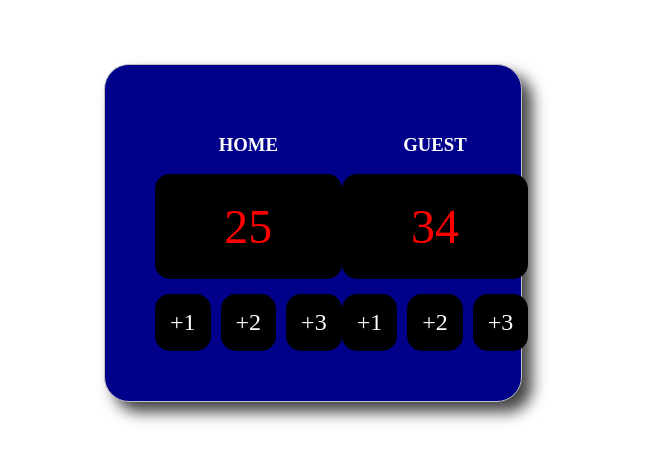
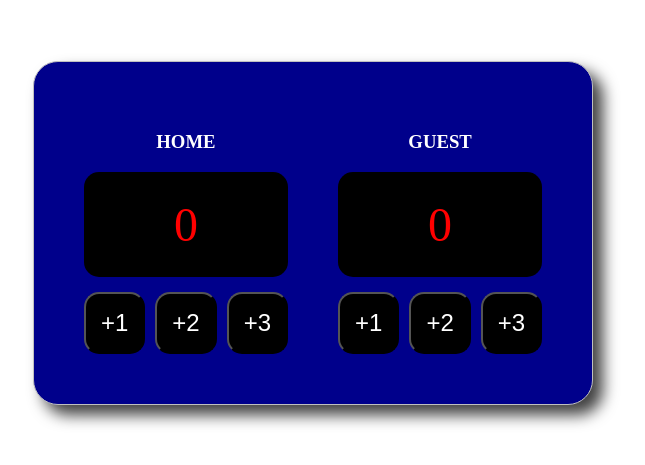
Before and after one commit to Morten-Kodehode/scrimba-basketballScoreboard, a plain HTML site: page index.html in a window 1280 px wide. Shown: the part 175-640 px from the top of the page, without its empty margins (327-972 px from the left). Drawn offline with Linux system fonts and the light colour scheme.

Commit message:
updated some markup and styles. Finished the JS part

```diff
--- a/index.html
+++ b/index.html
@@ -9,22 +9,34 @@
   </head>
   <body>
     <div class="container">
-      <div>
+      <div id="home">
         <h3>HOME</h3>
-        <div class="scoreBox" id="scoreBoxHome">25</div>
+        <div class="scoreBox" id="scoreBoxHome">0</div>
         <div class="scoreBtns">
-          <div class="scoreBtn" id="homeBtn1">+1</div>
-          <div class="scoreBtn" id="homeBtn2">+2</div>
-          <div class="scoreBtn" id="homeBtn3">+3</div>
+          <button class="scoreBtn" id="homeBtn1" onclick="add1Home()">
+            +1
+          </button>
+          <button class="scoreBtn" id="homeBtn2" onclick="add2Home()">
+            +2
+          </button>
+          <button class="scoreBtn" id="homeBtn3" onclick="add3Home()">
+            +3
+          </button>
         </div>
       </div>
-      <div>
+      <div id="guest">
         <h3>GUEST</h3>
-        <div class="scoreBox" id="scoreBoxGuest">34</div>
+        <div class="scoreBox" id="scoreBoxGuest">0</div>
         <div class="scoreBtns">
-          <div class="scoreBtn" id="guestBtn1">+1</div>
-          <div class="scoreBtn" id="guestBtn2">+2</div>
-          <div class="scoreBtn" id="guestBtn3">+3</div>
+          <button class="scoreBtn" id="guestBtn1" onclick="add1Guest()">
+            +1
+          </button>
+          <button class="scoreBtn" id="guestBtn2" onclick="add2Guest()">
+            +2
+          </button>
+          <button class="scoreBtn" id="guestBtn3" onclick="add3Guest()">
+            +3
+          </button>
         </div>
       </div>
     </div>
--- a/script.js
+++ b/script.js
@@ -1 +1,35 @@
-console.log("Hello World");
+const homeBox = document.getElementById("scoreBoxHome");
+const guestBox = document.getElementById("scoreBoxGuest");
+
+let home = 0;
+let guest = 0;
+
+function add1Home() {
+  home += 1;
+  homeBox.textContent = home;
+}
+
+function add2Home() {
+  home += 2;
+  homeBox.textContent = home;
+}
+
+function add3Home() {
+  home += 3;
+  homeBox.textContent = home;
+}
+
+function add1Guest() {
+  guest += 1;
+  guestBox.textContent = guest;
+}
+
+function add2Guest() {
+  guest += 2;
+  guestBox.textContent = guest;
+}
+
+function add3Guest() {
+  guest += 3;
+  guestBox.textContent = guest;
+}
--- a/style.css
+++ b/style.css
@@ -8,12 +8,12 @@ body {
 .container {
   display: flex;
   justify-content: space-between;
+  gap: 50px;
   padding: 50px;
   background-color: darkblue;
   color: white;
   border: 1px solid silver;
   border-radius: 25px;
-  width: 25%;
   text-align: center;
   box-shadow: 10px 10px 15px 0px rgba(0, 0, 0, 0.75);
 }
@@ -39,4 +39,5 @@ body {
   font-size: 1.5rem;
   border-radius: 15px;
   padding: 15px;
+  cursor: pointer;
 }
```
